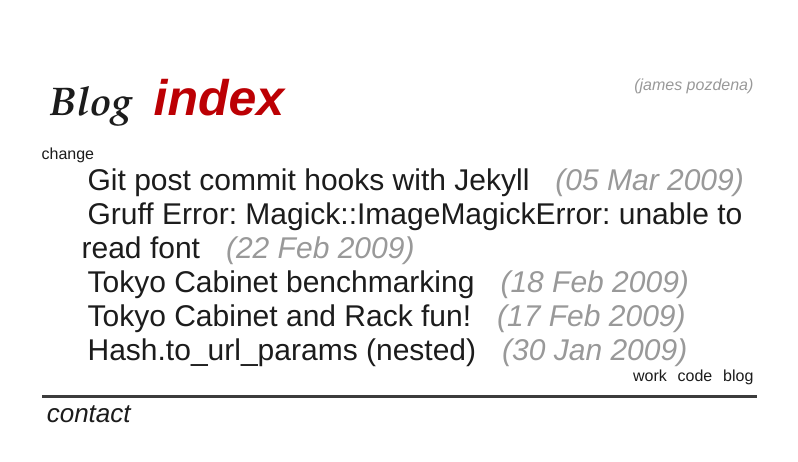
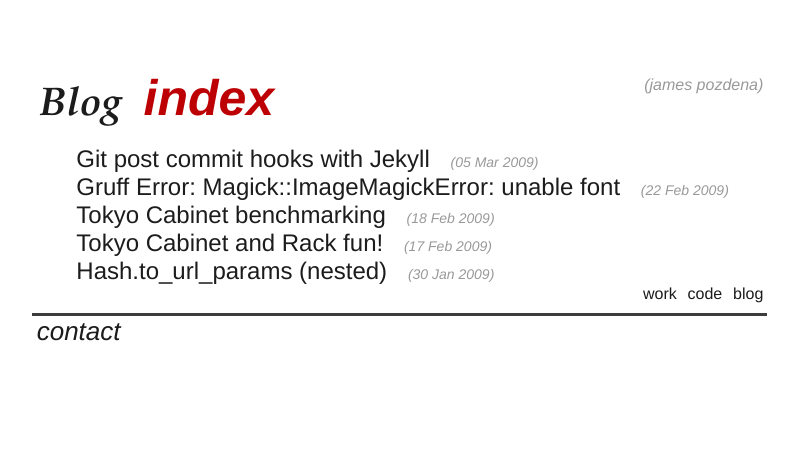
Before and after one commit to jpoz/blog.jpoz.net, a Jekyll site: the page built from index.html, in a window 1280 px wide. Shown: the top 462 px of the page, without its empty margins (241-1039 px from the left). Built offline with Jekyll 4.4.1, drawn with Linux system fonts in a browser that asks for light colours.

Commit message:
updating css and fixing posts

```diff
--- a/_posts/2009-2-22-gruff_error.textile
+++ b/_posts/2009-2-22-gruff_error.textile
@@ -1,6 +1,6 @@
 ---
 layout: post
-title: 'Gruff Error: Magick::ImageMagickError: unable to read font'
+title: 'Gruff Error: Magick::ImageMagickError: unable font'
 ---
 
 Ahhh this took forever to figure out…
--- a/_posts/2009-3-05-jekyll_blog_hooks.textile
+++ b/_posts/2009-3-05-jekyll_blog_hooks.textile
@@ -7,9 +7,9 @@
 
 If you don't already have a Jekyll blog you can get started here: "github.com/mojombo/jekyll":http://github.com/mojombo/jekyll/tree/master
 
-After I got something I was happy with, I wanted to make it super easy to deploy my blog. I created a post commit hook so every time I commit my blog to github it publish my blog.
+After I got something I was happy with, I wanted to make it super easy to deploy my blog. I created a post commit hook so every time I commit my blog it would publish it up to my site.
 
-Adding the following lines of code to .git/hooks/post-commit and making the file executable will do the trick!
+Adding the following lines of code to .git/hooks/post-commit and making the file executable did the trick!
 
 {% highlight bash %}
 echo "--- Creating site ---"
--- a/css/pozdena.css
+++ b/css/pozdena.css
@@ -23,12 +23,13 @@
  color: #BC0004;
 }
 .post_date {
+  font-size: 14px;
   font-style: italic;
-  padding-left: 20px;
+  padding-left: 16px;
   color: #999;
 }
 .posts {
-  font-size: 30px;
+  font-size: 24px;
 }
 .pronuc {
  float: right;
@@ -60,7 +61,7 @@
  padding-bottom: 10px;
 }
 #main {
- width: 715px;
+ width: 735px;
  text-align: left;
  margin: 75px auto;
 }
--- a/index.html
+++ b/index.html
@@ -3,7 +3,6 @@
 title: index
 ---
 
-change
 <ul class="posts">
   {% for post in site.posts %}
     <li><a href="{{ post.url }}">{{ post.title }}</a><span class='post_date'>({{ post.date | date_to_string }})</span></li>
```
